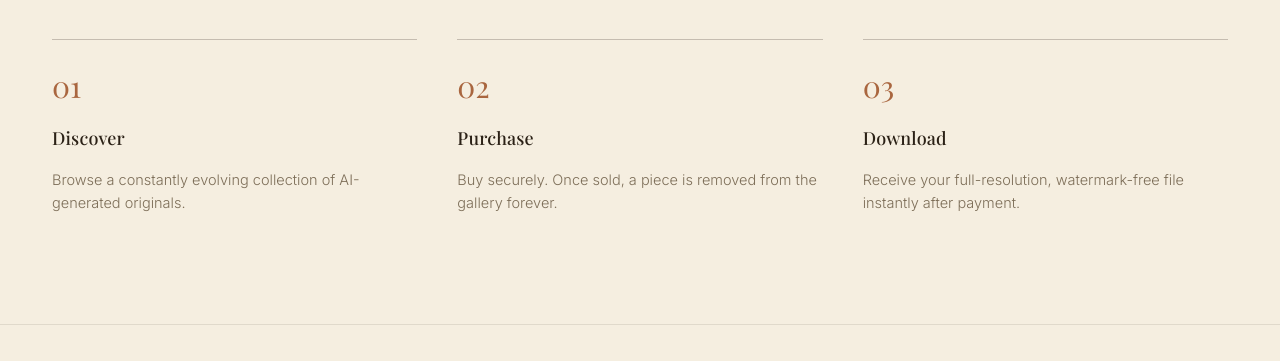
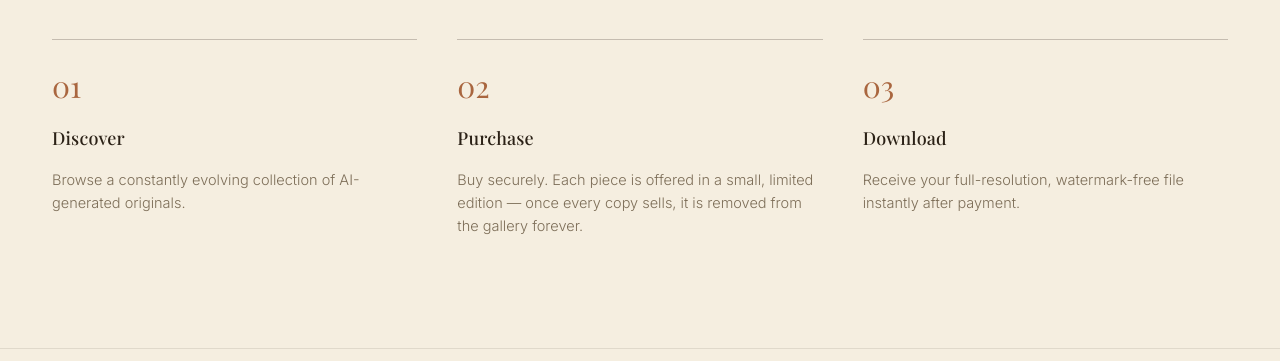
Before and after one commit to Ressaca2700/anima-imago-AI-, a website: page public/index.html in a window 1280 px wide. Shown: the part 1799-2160 px from the top of the page. Drawn offline with nearby package versions, Linux system fonts and the light colour scheme; no server answers.

Commit message:
Troca de texto sobre numero de copias a ser vendidas

```diff
--- a/public/index.html
+++ b/public/index.html
@@ -66,7 +66,7 @@
     <div>
       <span class="eyebrow" data-i18n="hero.tag">AI-Crafted Photography</span>
       <h2 data-i18n="section.about.title">Born from the mind, not the lens</h2>
-      <p data-i18n="section.about.body">Anima Imago is a gallery of photographs that never passed through a camera. Each work begins as a thought — refined through generative AI, hand-selected, and released as a single edition. When a piece sells, it is retired. What you own is the only copy that will ever exist.</p>
+      <p data-i18n="section.about.body">Anima Imago is a gallery of photographs that never passed through a camera. Each work begins as a thought — refined through generative AI, hand-selected, and released in a small, limited edition. Once every copy sells, the piece is retired forever. With their striking composition and negative space, many pieces work beautifully as book covers and editorial art.</p>
     </div>
   </div>
 </section>
@@ -85,7 +85,7 @@
       <div class="how-step">
         <span class="num">02</span>
         <h3 data-i18n="how.2.title">Purchase</h3>
-        <p data-i18n="how.2.body">Buy securely. Once sold, a piece is removed from the gallery forever.</p>
+        <p data-i18n="how.2.body">Buy securely. Each piece is offered in a small, limited edition — once every copy sells, it is removed from the gallery forever.</p>
       </div>
       <div class="how-step">
         <span class="num">03</span>
--- a/public/js/i18n.js
+++ b/public/js/i18n.js
@@ -20,7 +20,7 @@ const I18N = {
     "how.1.title": "Discover",
     "how.1.body": "Browse a constantly evolving collection of AI-generated originals.",
     "how.2.title": "Purchase",
-    "how.2.body": "Buy securely. Once sold, a piece is removed from the gallery forever.",
+    "how.2.body": "Buy securely. Each piece is offered in a small, limited edition — once every copy sells, it is removed from the gallery forever.",
     "how.3.title": "Download",
     "how.3.body": "Receive your full-resolution, watermark-free file instantly after payment.",
     "footer.rights": "All rights reserved.",
@@ -107,7 +107,7 @@ const I18N = {
     "how.1.title": "Descubre",
     "how.1.body": "Explora una colección en constante evolución de originales generados con IA.",
     "how.2.title": "Compra",
-    "how.2.body": "Compra de forma segura. Una vez vendida, la pieza se retira de la galería para siempre.",
+    "how.2.body": "Compra de forma segura. Cada pieza se ofrece en una edición pequeña y limitada — cuando se venden todas las copias, se retira de la galería para siempre.",
     "how.3.title": "Descarga",
     "how.3.body": "Recibe tu archivo en alta resolución y sin marca de agua al instante tras el pago.",
     "footer.rights": "Todos los derechos reservados.",
@@ -194,7 +194,7 @@ const I18N = {
     "how.1.title": "发现",
     "how.1.body": "浏览持续更新的人工智能生成原创作品集。",
     "how.2.title": "购买",
-    "how.2.body": "安全购买。作品一旦售出，将永久从画廊中撤下。",
+    "how.2.body": "安全购买。每件作品都以小规模限量版发行——当所有版数售罄后，将永久从画廊中撤下。",
     "how.3.title": "下载",
     "how.3.body": "付款后立即获得无水印的高分辨率文件。",
     "footer.rights": "版权所有。",
```
Also changed, not shown: public/gallery.html (+1 -1 lines).
